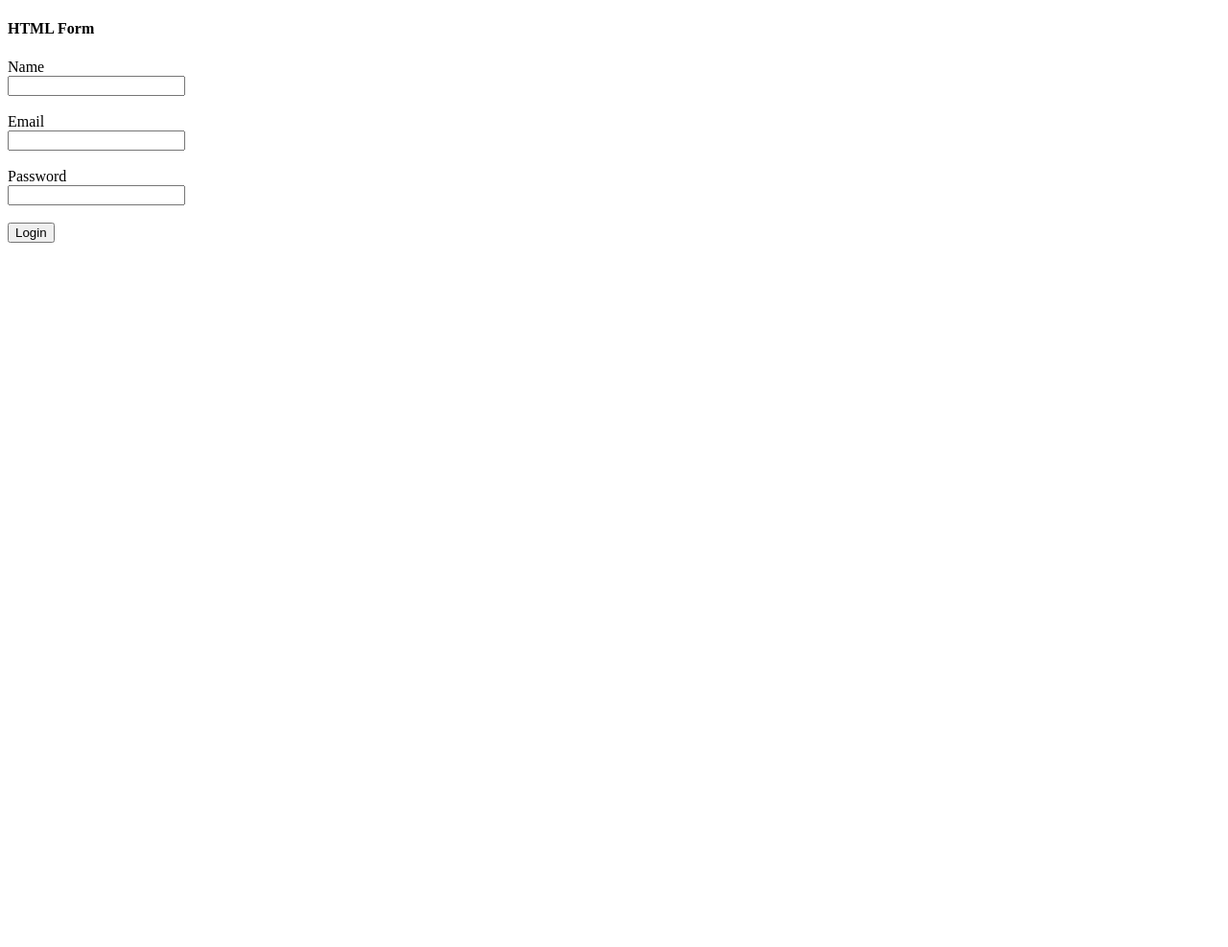
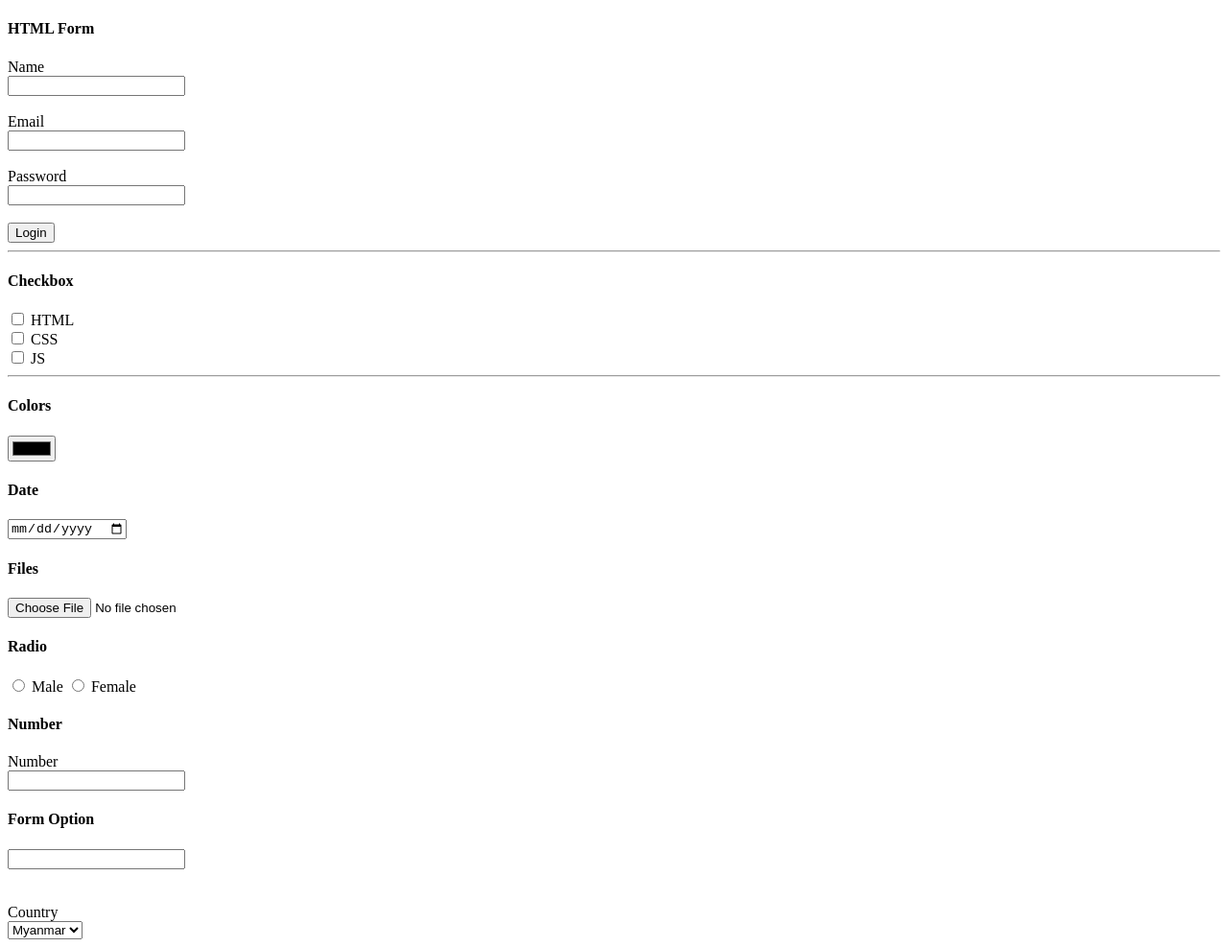
Before and after one commit to YoonMeMe-engr/HTML-Form-Sample, a plain HTML site: page index.html in a window 1280 px wide. Shown: the whole page at 96% size. Before the commit the page ends 800 px from the top, so only its background shows below. Drawn offline with Linux system fonts and the light colour scheme.

Commit message:
first commit

```diff
--- a/index.html
+++ b/index.html
@@ -20,5 +20,57 @@
 
         <button type="button">Login</button> <!--type button ဆို data မပို့တော့ type submit ဆို data ပို့ type မထည့်ရင် submit-->
     </form>
+
+    <hr>
+    <h4>Checkbox</h4>
+    <input type="checkbox" id="html" name="html">
+    <label for="html">HTML</label> <br>
+
+    <input type="checkbox" id="css" name="css">
+    <label for="css">CSS</label> <br>
+
+    <input type="checkbox" id="js" name="js">
+    <label for="js">JS</label> <br>
+
+    <hr>
+
+    <h4>Colors</h4>
+    <input type="color" name="colar" id="">
+
+    <h4>Date</h4>
+    <input type="date" name="" id="">
+
+    <h4>Files</h4>
+    <input type="file" name="" id="">
+
+    <h4>Radio</h4>
+    <input type="radio" name="gender" id="male">
+    <label for="male">Male</label>
+
+    <input type="radio" name="gender" id="female">
+    <label for="female">Female</label>
+
+    <h4>Number</h4>
+    <label for="">Number</label> <br>
+    <input type="number" name="" id="">
+
+    <h4>Form Option</h4>
+    <form>
+        <input list="browsers">
+        <datalist id="browsers">
+          <option value="Edge">
+          <option value="Firefox">
+          <option value="Chrome">
+          <option value="Opera">
+          <option value="Safari">
+        </datalist>
+    </form> <br><br>
+
+    <label for="country">Country</label> <br>
+    <select name="country" id="country">
+        <option value="Myanmr">Myanmar</option>
+        <option value="US">US</option>
+        <option value="UK">UK</option>
+    </select>
 </body>
 </html>
```
